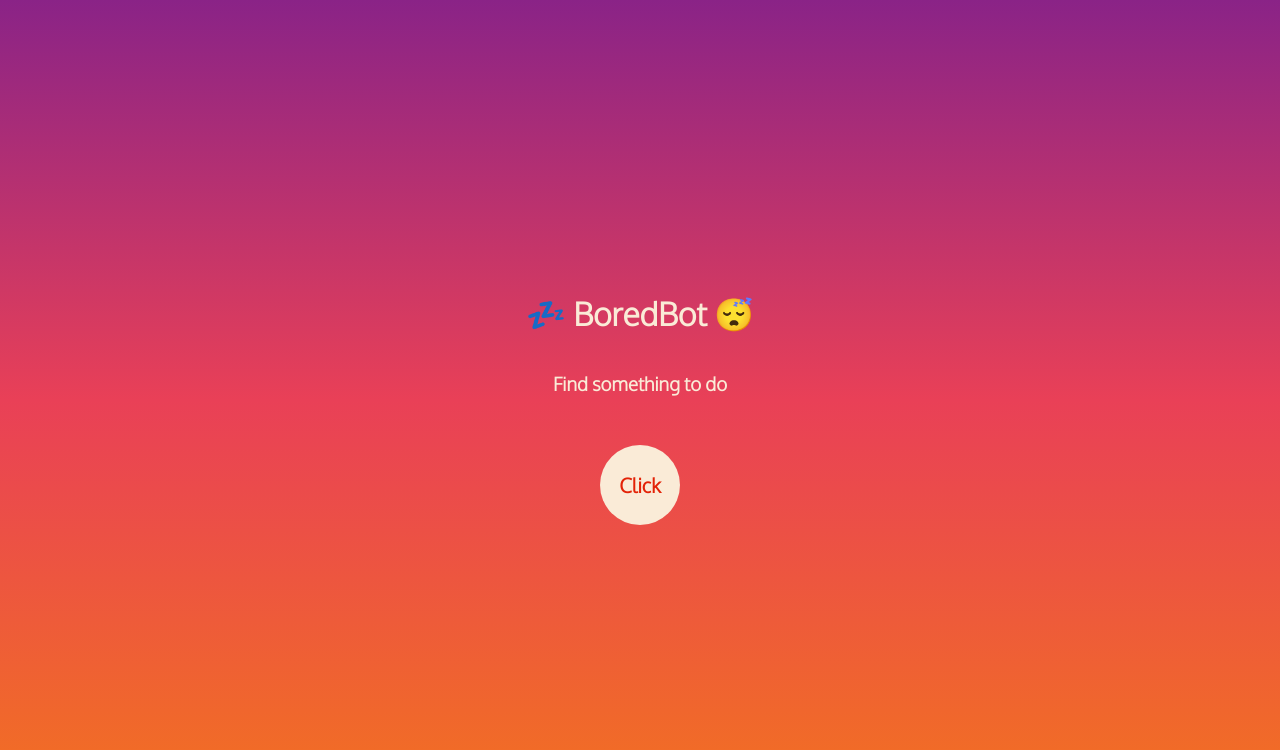
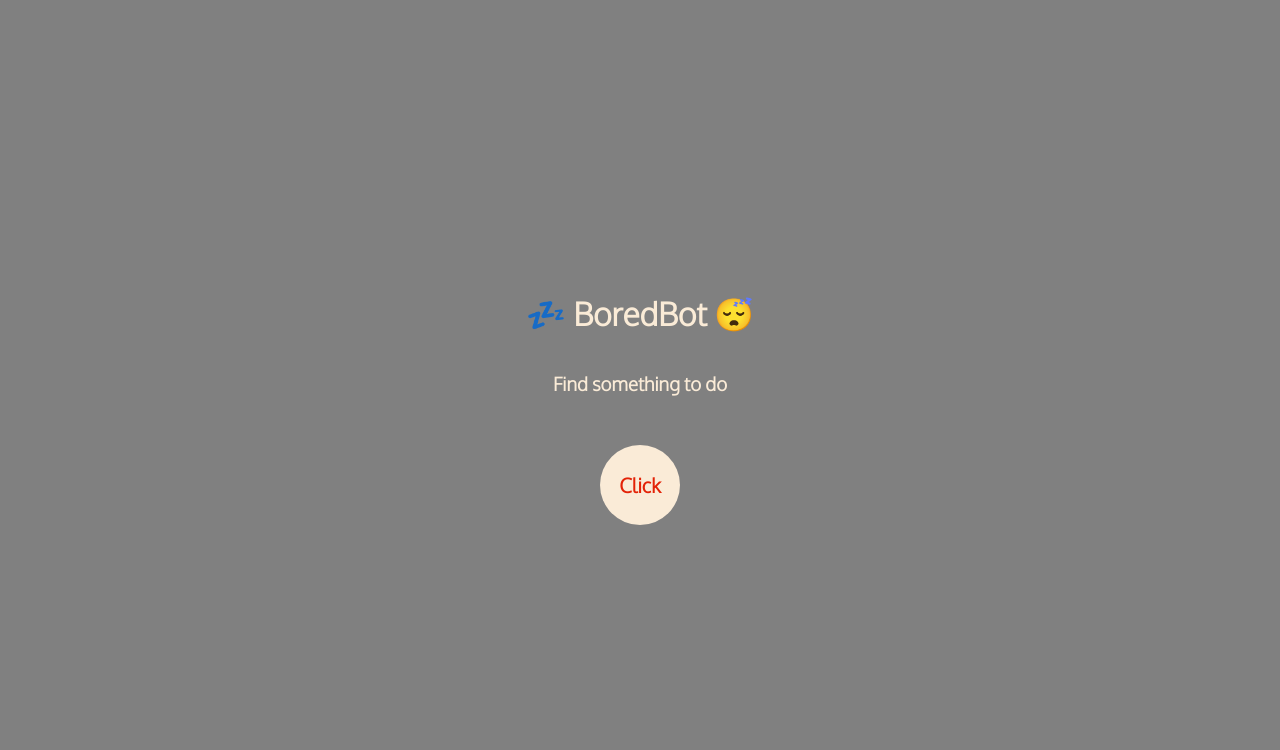
Before and after one commit to Shanmukh459/Bored-bot, a website built with Vite: page index.html in a window 1280 px wide. Built offline with nearby package versions, Linux system fonts and the light colour scheme.

Commit message:
restructured html by adding main tag and chnaged the background on clicking

```diff
--- a/index.css
+++ b/index.css
@@ -1,9 +1,10 @@
-body {
+main {
     /* uigradients.com */
     background: #bdc3c7;  /* fallback for old browsers */
     background: -webkit-linear-gradient(to top, #2c3e50, #bdc3c7);  /* Chrome 10-25, Safari 5.1-6 */
     /* background: linear-gradient(to bottom, #00B4DB, #ED213A);  */
-    background: linear-gradient(to bottom, #8A2387, #E94057, #F27121);
+    /* background: linear-gradient(to bottom, #8A2387, #E94057, #F27121);  */
+    background: grey;
     background-repeat: no-repeat;
     height: 100vh;
     display: flex;
--- a/index.html
+++ b/index.html
@@ -5,9 +5,11 @@
         <link rel="stylesheet" href="index.css">
     </head>
     <body>
-        <h1 id="title">💤 BoredBot 😴</h1>
-        <h3 id="activity">Find something to do</h3>
-        <button id="get-activity">Click</button>
+        <main>
+            <h1 id="title">💤 BoredBot 😴</h1>
+            <h3 id="activity">Find something to do</h3>
+            <button id="get-activity">Click</button>
+        </main>
         <script type="module" src="index.js"></script>
         <script type="module" src="confetti.js"></script>
     </body>
--- a/index.js
+++ b/index.js
@@ -1,4 +1,4 @@
-import confetti from 'https://cdn.skypack.dev/canvas-confetti';
+import confetti from "https://cdn.skypack.dev/canvas-confetti"
 
 document.getElementById("get-activity").addEventListener("click", function() {
   fetch("https://apis.scrimba.com/bored/api/activity")
@@ -7,5 +7,6 @@ document.getElementById("get-activity").addEventListener("click", function() {
       document.getElementById("title").textContent = "🎇Let's do this!🥳"
       document.getElementById("activity").textContent = `🎉${data.activity}🎉`
     })
+    document.querySelector("main").style.background = "linear-gradient(to bottom, #8A2387, #E94057, #F27121)"
     confetti()
 })
```
